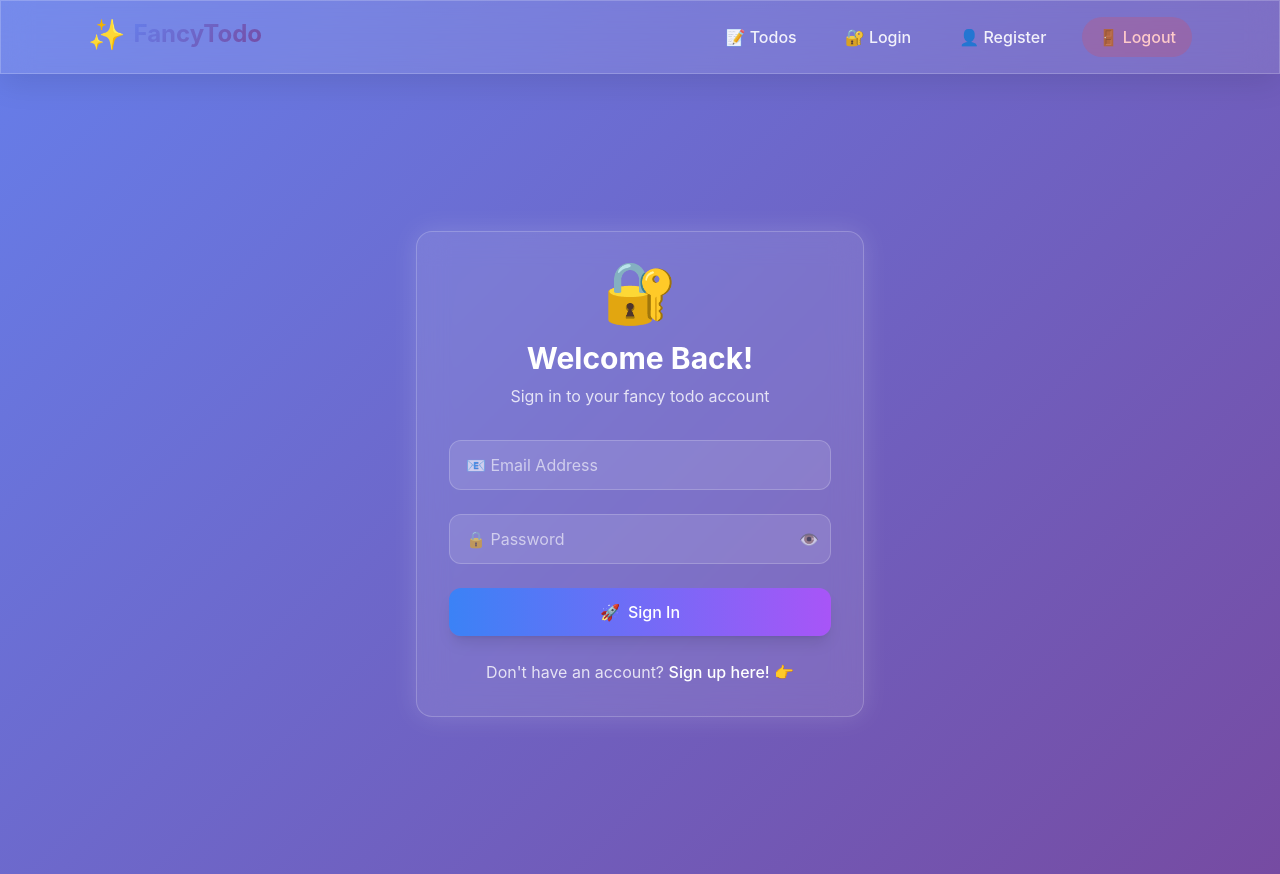
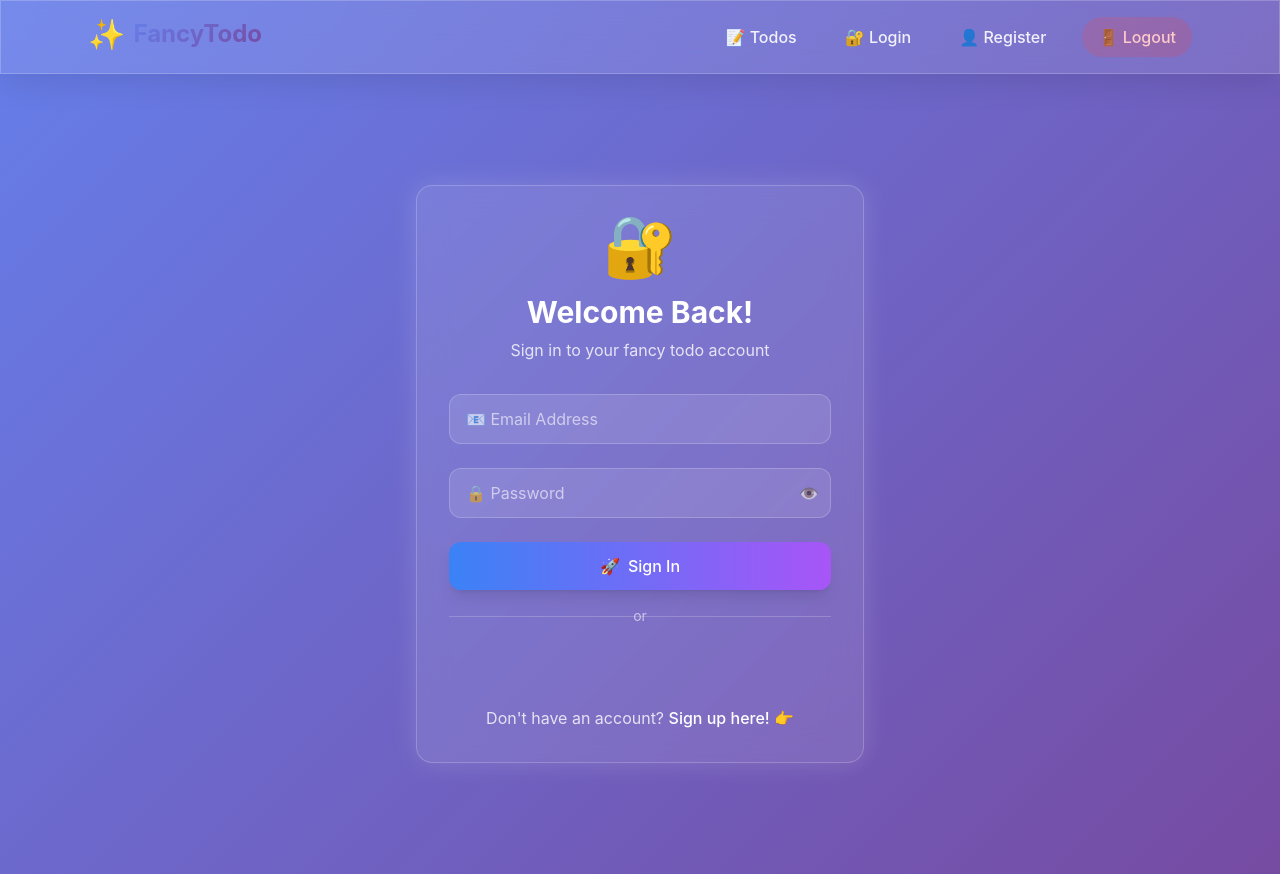
Before and after one commit to sdeepanshu11111/todo_frontend, a React (Vite) app: page /login in a window 1280 px wide. Built offline with nearby package versions, Linux system fonts and the light colour scheme.

Commit message:
google login

```diff
--- a/src/components/GoogleLoginButton.jsx
+++ b/src/components/GoogleLoginButton.jsx
@@ -1,31 +1,43 @@
-// src/components/GoogleLoginButton.jsx
 import { GoogleLogin } from "@react-oauth/google";
-
+import { useNavigate } from "react-router-dom";
 import api from "../api/axios";
 
 export default function GoogleLoginButton() {
+  const navigate = useNavigate();
+
   const handleSuccess = async (credentialResponse) => {
     try {
       const idToken = credentialResponse.credential;
 
       // Send ID token to backend for verification
-      const res = await api.post("/auth/google", { idToken });
+      await api.post("/auth/google", { idToken });
 
-      // Save backend JWT
-      localStorage.setItem("token", res.data.token);
-
-      window.location.href = "/todos"; // redirect
+      // Cookie is set automatically by backend
+      navigate("/todos");
     } catch (err) {
       console.error("Google login failed", err);
     }
   };
 
   return (
-    <GoogleLogin
-      onSuccess={handleSuccess}
-      onError={() => {
-        console.log("Google login error");
-      }}
-    />
+    <div className="mt-4">
+      <div className="relative">
+        <div className="absolute inset-0 flex items-center">
+          <div className="w-full border-t border-white/20"></div>
+        </div>
+        <div className="relative flex justify-center text-sm">
+          <span className="px-2 bg-transparent text-white/60">or</span>
+        </div>
+      </div>
+      <div className="mt-4">
+        <GoogleLogin
+          onSuccess={handleSuccess}
+          onError={() => console.log("Google login error")}
+          theme="filled_blue"
+          size="large"
+          width="100%"
+        />
+      </div>
+    </div>
   );
 }
--- a/src/pages/Login.jsx
+++ b/src/pages/Login.jsx
@@ -3,6 +3,7 @@ import { useNavigate, Link } from "react-router-dom";
 import { Eye, EyeOff, Mail, Lock, LogIn } from "lucide-react";
 import api from "../api/axios";
 import DOMPurify from "dompurify";
+import GoogleLoginButton from "../components/GoogleLoginButton";
 
 export default function Login() {
   const [form, setForm] = useState({ email: "", password: "" });
@@ -145,6 +146,8 @@ export default function Login() {
             )}
           </form>
 
+          <GoogleLoginButton />
+
           <div className="mt-4 sm:mt-6 text-center">
             <p className="text-white/80 text-sm sm:text-base">
               Don't have an account?{" "}
--- a/src/pages/Register.jsx
+++ b/src/pages/Register.jsx
@@ -18,8 +18,8 @@ export default function Register() {
     setLoading(true);
     try {
       await api.post("/auth/register", form);
-      setMsg("✅ Registered successfully! Redirecting to login...");
-      setTimeout(() => navigate("/login"), 1500);
+      setMsg("✅ Registered successfully! Redirecting to dashboard...");
+      setTimeout(() => navigate("/todos"), 1000);
     } catch (err) {
       setMsg(err.response?.data?.message || "❌ Registration failed");
     } finally {
```
